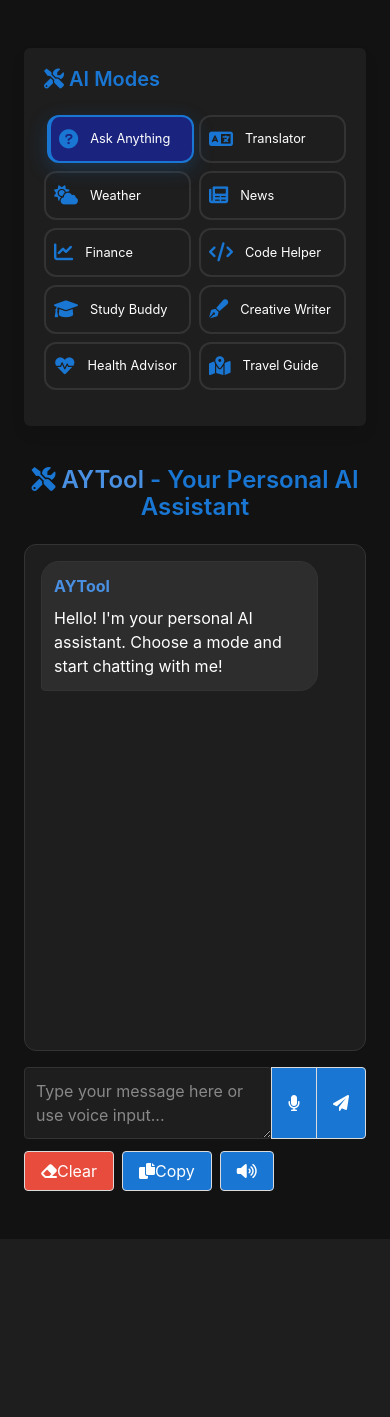
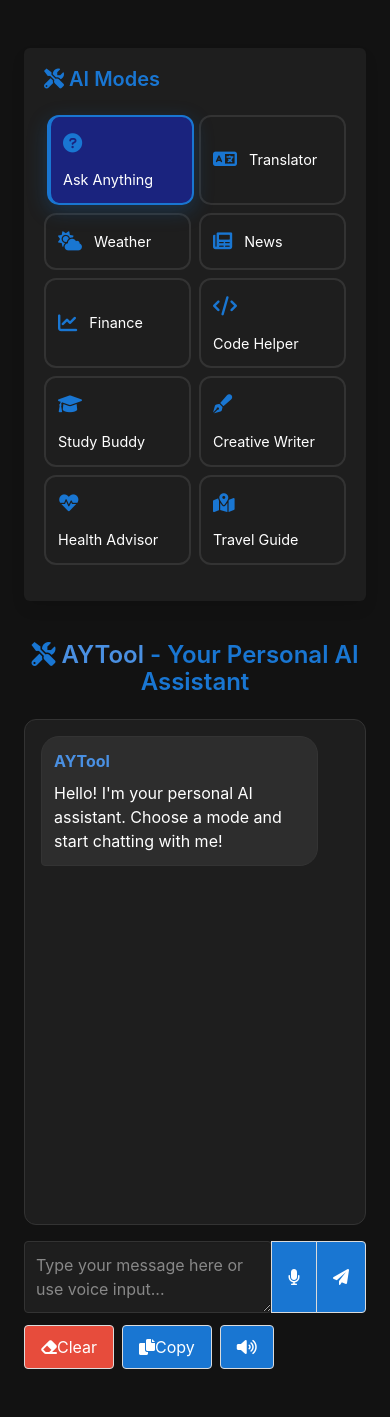
Before and after one commit to atulyadav128/translate, a Flask app: page / in a window 390 px wide. Shown: the part 52-1469 px from the top of the page. Before the commit the page ends 1243 px from the top, so only its background shows below. Run offline with Flask 3, Linux system fonts and the light colour scheme; some libraries are stand-ins or nearby versions.

Commit message:
Enhance mobile optimization - touch targets, better UX, iOS compatibility

```diff
--- a/templates/index.html
+++ b/templates/index.html
@@ -338,7 +338,7 @@
             margin-bottom: 1rem;
         }
 
-        /* Simple mobile layout */
+        /* Optimized mobile layout */
         @media screen and (max-width: 1200px) {
             .columns {
                 display: block !important;
@@ -374,11 +374,26 @@
                 min-width: calc(50% - 0.25rem) !important;
                 min-height: auto !important;
                 height: auto !important;
-                padding: 0.5rem !important;
-                font-size: 0.8rem !important;
+                padding: 0.75rem !important;
+                font-size: 0.9rem !important;
                 flex-wrap: wrap !important;
                 word-wrap: break-word !important;
                 overflow-wrap: break-word !important;
+                touch-action: manipulation !important;
+            }
+            .mode-card:hover {
+                transform: none !important;
+            }
+            .mode-card:active {
+                transform: scale(0.98) !important;
+                background-color: #1a237e !important;
+            }
+            .button {
+                min-height: 44px !important;
+                touch-action: manipulation !important;
+            }
+            .textarea {
+                font-size: 16px !important;
             }
         }
     </style>
```
